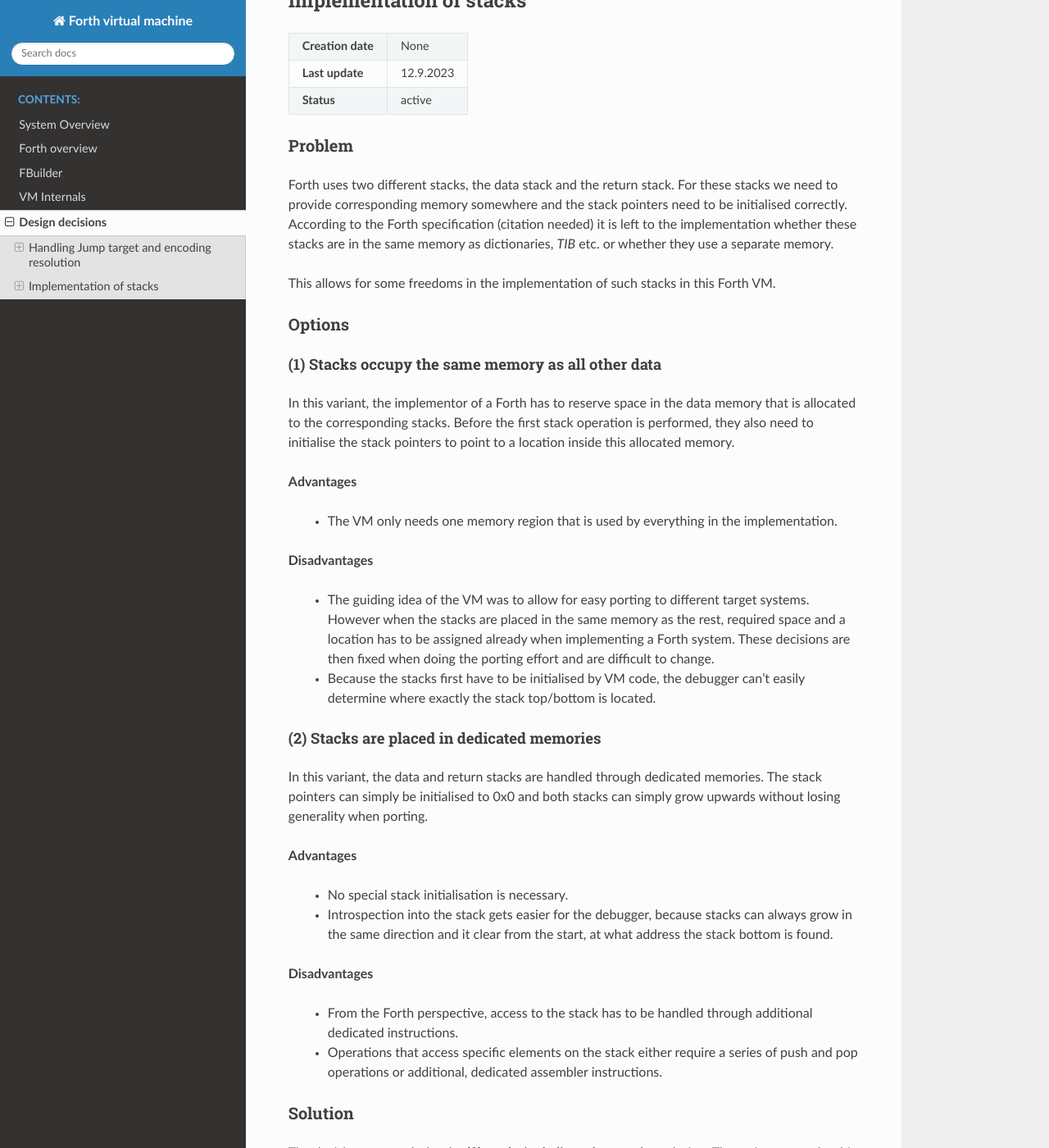
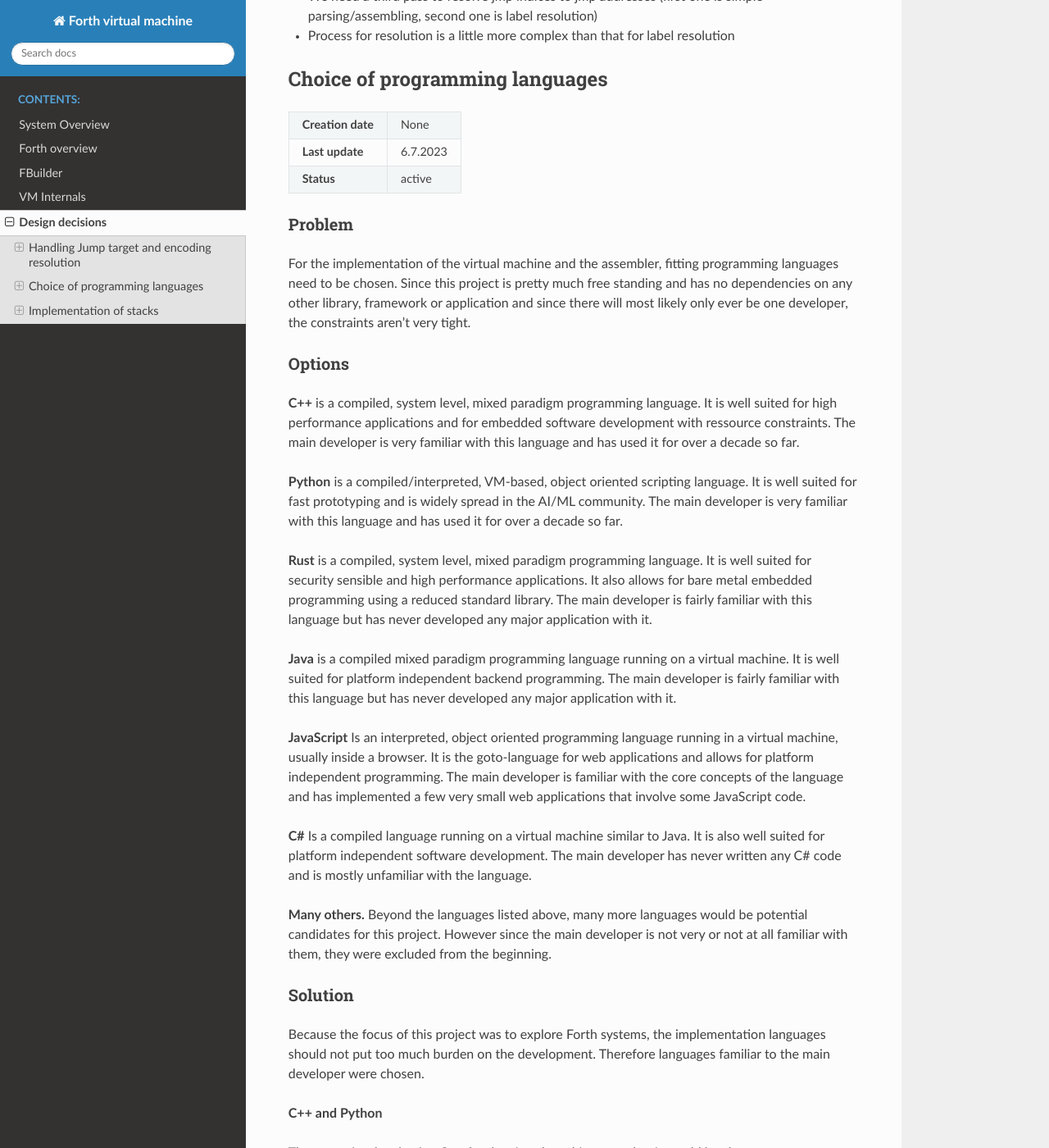
Before and after one commit to Jokymon/forth-vm-sim, a Sphinx documentation site: the page built from doc/design_decisions.rst, in a window 1280 px wide and 1400 px high, scrolled down 1200 px. Shown: the whole window at 82% size. Built offline with Sphinx 7.4.7 and the Read the Docs theme 2.0.0, drawn with Linux system fonts in a browser that asks for light colours; some of the changed text lies outside the part shown.

Commit message:
Add programming language choice ADR

```diff
--- /dev/null
+++ b/doc/adr/adr02.rst
@@ -0,0 +1,71 @@
+Choice of programming languages
+-------------------------------
+
+.. adr::
+    :last_update: 6.7.2023
+    :status: active
+
+Problem
+^^^^^^^
+
+For the implementation of the virtual machine and the assembler, fitting
+programming languages need to be chosen. Since this project is pretty
+much free standing and has no dependencies on any other library, framework
+or application and since there will most likely only ever be one developer,
+the constraints aren't very tight.
+
+Options
+^^^^^^^
+
+**C++** is a compiled, system level, mixed paradigm programming language. It is
+well suited for high performance applications and for embedded software development
+with ressource constraints. The main developer is very familiar with this language
+and has used it for over a decade so far.
+
+**Python** is a compiled/interpreted, VM-based, object oriented scripting language.
+It is well suited for fast prototyping and is widely spread in the AI/ML community.
+The main developer is very familiar with this language and has used it for over a
+decade so far.
+
+**Rust** is a compiled, system level, mixed paradigm programming language. It is
+well suited for security sensible and high performance applications. It also
+allows for bare metal embedded programming using a reduced standard library.
+The main developer is fairly familiar with this language but has never developed
+any major application with it.
+
+**Java** is a compiled mixed paradigm programming language running on a virtual
+machine. It is well suited for platform independent backend programming.
+The main developer is fairly familiar with this language but has never developed
+any major application with it.
+
+**JavaScript** Is an interpreted, object oriented programming language running in
+a virtual machine, usually inside a browser. It is the goto-language for web
+applications and allows for platform independent programming.
+The main developer is familiar with the core concepts of the language and has
+implemented a few very small web applications that involve some JavaScript code.
+
+**C#** Is a compiled language running on a virtual machine similar to Java. It
+is also well suited for platform independent software development.
+The main developer has never written any C# code and is mostly unfamiliar with
+the language.
+
+**Many others.** Beyond the languages listed above, many more languages would be
+potential candidates for this project. However since the main developer is not very
+or not at all familiar with them, they were excluded from the beginning.
+
+Solution
+^^^^^^^^
+
+Because the focus of this project was to explore Forth systems, the
+implementation languages should not put too much burden on the development.
+Therefore languages familiar to the main developer were chosen.
+
+**C++ and Python**
+
+The reasoning for chosing C++ for the virtual machine was, that it would be
+closer to any target system (closer to C/machine language) and that it could
+potentially even be used to port this entire system to a small MCU.
+
+The reasoning for chosing Python for the assembler was, that Python is very
+well suited for string/language processing and due to its scripting nature,
+allows for very fast development cycles.
--- a/doc/design_decisions.rst
+++ b/doc/design_decisions.rst
@@ -1,5 +1,11 @@
 Design decisions
 ================
 
+This section collects the architecture decision records (ADR) for all
+architectural decisions that had to be made during development. Every record
+describes the problem addressed, some possible solutions, the solution chosen
+and whether the problems/solutions are still active.
+
 .. include:: adr/adr01.rst
+.. include:: adr/adr02.rst
 .. include:: adr/adr03.rst
```
